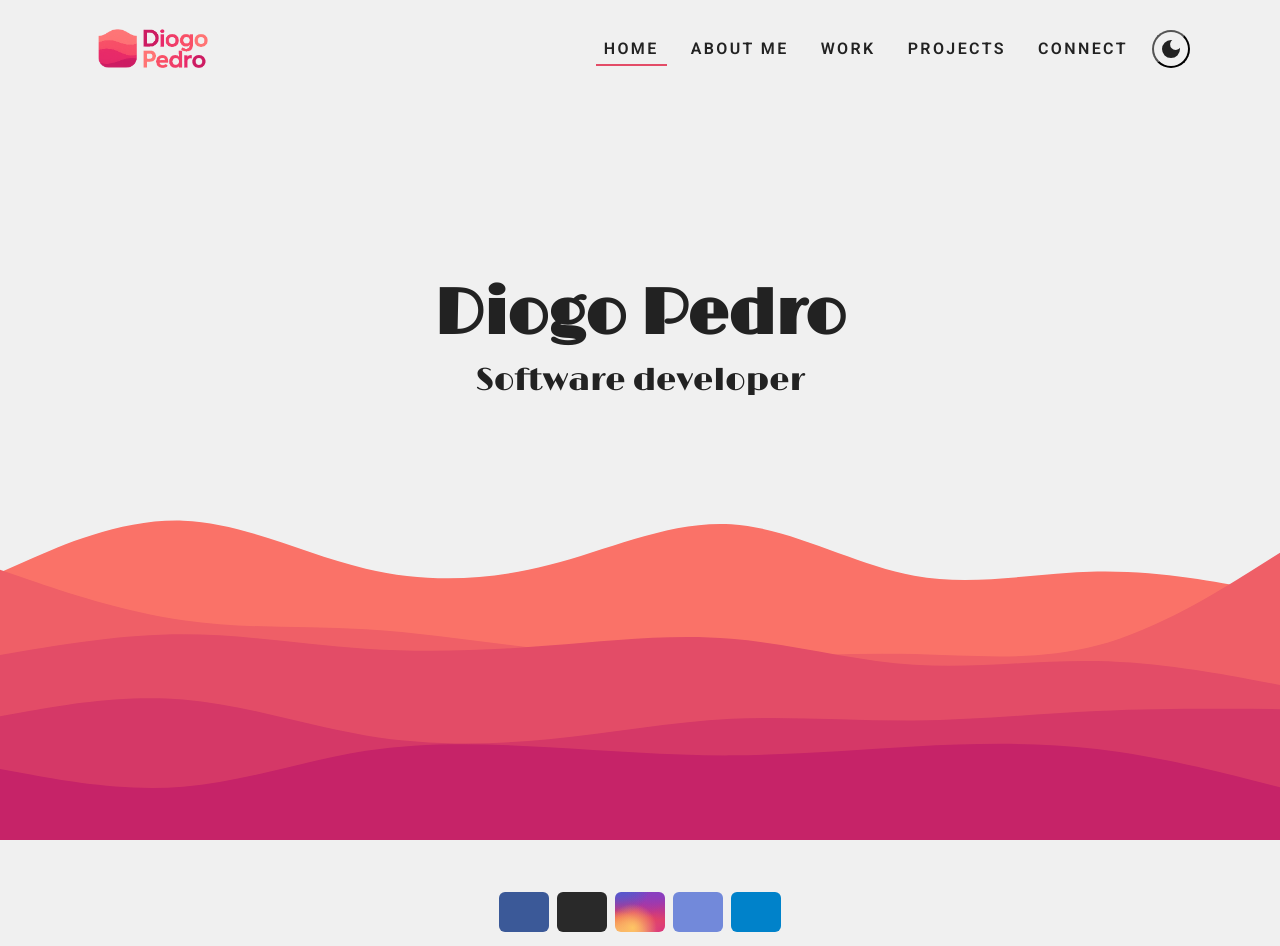
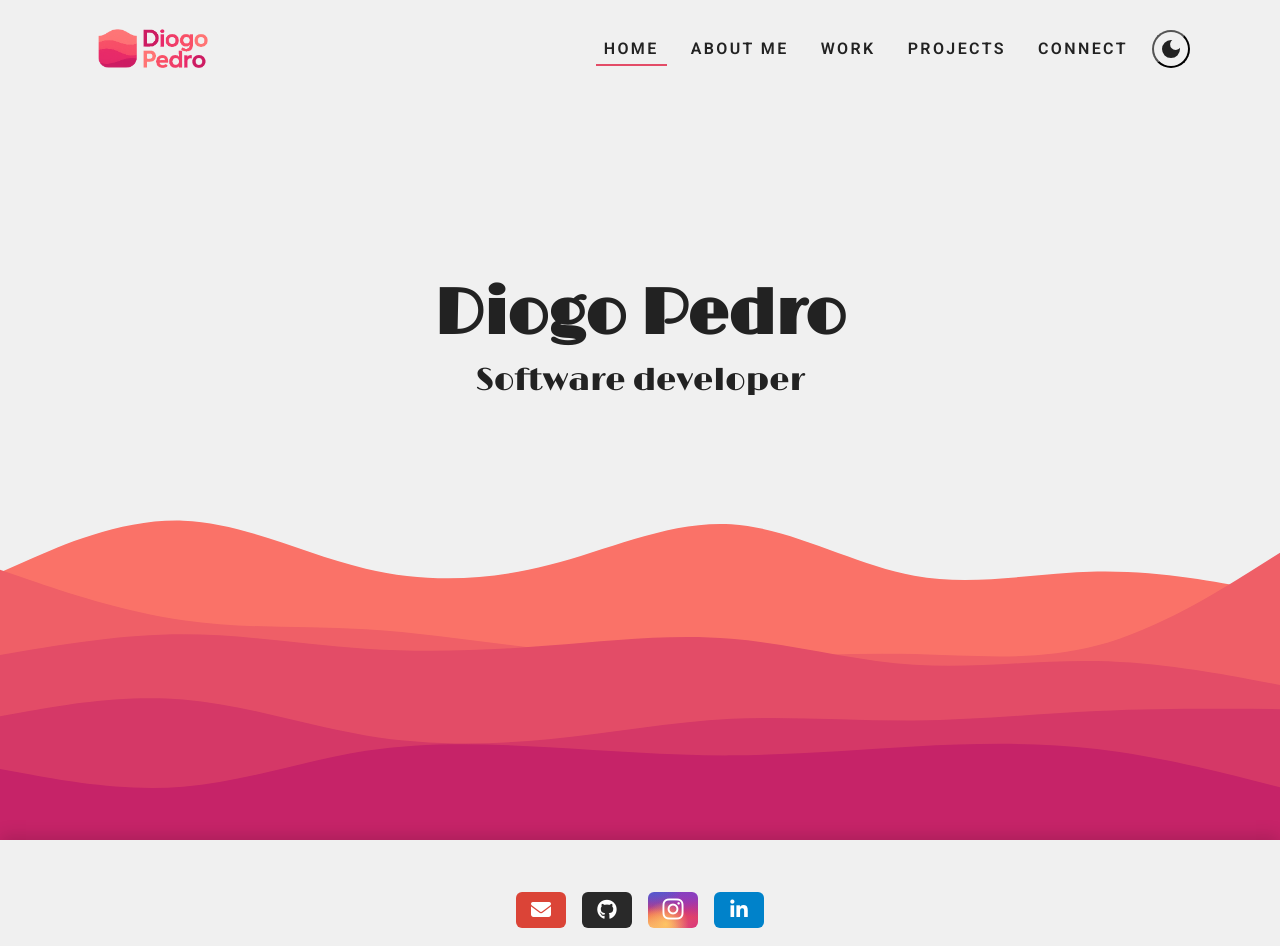
Before and after one commit to Diogoapedro/Portfolio, an Angular app: page /home in a window 1280 px wide. Shown: the top 946 px of the page. Built offline with nearby package versions, Linux system fonts and the light colour scheme.

Commit message:
Font awesome added and footbar corrected

```diff
--- a/angular.json
+++ b/angular.json
@@ -30,6 +30,7 @@
             "styles": [
               "@angular/material/prebuilt-themes/azure-blue.css",
               "node_modules/bootstrap/dist/css/bootstrap.min.css",
+              "node_modules/@fortawesome/fontawesome-free/css/all.min.css",
               "src/styles.css"
             ],
             "scripts": []
--- a/package.json
+++ b/package.json
@@ -19,6 +19,8 @@
     "@angular/platform-browser": "^19.2.0",
     "@angular/platform-browser-dynamic": "^19.2.0",
     "@angular/router": "^19.2.0",
+    "@fortawesome/angular-fontawesome": "^1.0.0",
+    "@fortawesome/fontawesome-free": "^6.7.2",
     "@popperjs/core": "^2.11.8",
     "bootstrap": "^5.3.3",
     "rxjs": "~7.8.0",
--- a/src/app/components/footbar/footbar.component.css
+++ b/src/app/components/footbar/footbar.component.css
@@ -1,16 +1,21 @@
+.footer-container {
+    background-color: var(--bkg-off-color);
+    box-shadow: 0 -4px 16px rgba(0, 0, 0, 0.15); /* top shadow */
+
+}
+
 #Social>a {
     border-style: none;
     margin: auto;
     width: 50%;
     width: 50px;
-    height: 40px;
 }
 
-#Facebook {
-    background-color: #3b5998;
+#gmail {
+    background:#DB4437;
 }
 
-#X-Twitter {
+#github {
     background-color: #292929;
 }
 
@@ -25,14 +30,7 @@
                 linear-gradient(#6559ca, #bc318f 30%, #e33f5f 50%, #f77638 70%, #fec66d 100%);;
 }
 
-#Discord {
-    background-color: #7289da;
-}
 
 #Linkedin {
     background-color: #0082ca;
 }
-
-.footer-container {
-    background-color: var(--bkg-color);
-}
--- a/src/app/components/footbar/footbar.component.html
+++ b/src/app/components/footbar/footbar.component.html
@@ -6,40 +6,32 @@
       <!-- Section: Social media -->
       <section class="my-4" id="Social">
 
-        <!-- Facebook -->
-        <a class="btn btn-primary btn-floating m-1 " id="Facebook" href="https://www.facebook.com/profile.php?id=61556391464477" target="_blank" rel="noopener noreferrer" role="button">
-          <i class="fab fa-facebook-f fa-lg "></i>
+        <!-- Gmail -->
+        <a class="btn btn-primary btn-floating m-1 mx-2 " id="gmail" href="mailto:diogoapedro02@gmail.com" target="_blank" rel="noopener noreferrer" role="button">
+          <i class="fa-solid fa-envelope fa-lg "></i>
         </a>
 
 
-        <!-- X-Twitter -->
-        <a class="btn btn-primary btn-floating m-1" id="X-Twitter" href="#!" role="button">
-          <i class="fa-brands fa-x-twitter fa-lg"></i>
+        <!-- GitHub -->
+        <a class="btn btn-primary btn-floating m-1 mx-2" id="github" href="https://github.com/Diogoapedro" target="_blank" rel="noopener noreferrer" role="button">
+          <i class="fa-brands fa-github fa-lg"></i>
         </a>
 
 
         <!-- Instagram -->
-        <a class="btn btn-primary btn-floating m-1" id="Instagram" href="https://www.instagram.com/speedcubingportugal/" target="_blank" rel="noopener noreferrer" role="button">
+        <a class="btn btn-primary btn-floating m-1 mx-2" id="Instagram" href="https://www.instagram.com/_diogo_pedro_/" target="_blank" rel="noopener noreferrer" role="button">
           <i class="fab fa-instagram fa-xl"></i>
         </a>
 
-        <!-- Discord -->
-        <a class="btn btn-primary btn-floating m-1" id="Discord" href="#!" role="button">
-          <i class="fa-brands fa-discord fa-lg"></i>
-        </a>
-
-
         <!-- Linkedin -->
-        <a class="btn btn-primary btn-floating m-1" id="Linkedin" href="https://www.linkedin.com/company/aps-associa%C3%A7%C3%A3o-portuguesa-de-speedcubing" target="_blank" rel="noopener noreferrer" role="button">
+        <a class="btn btn-primary btn-floating m-1 mx-2" id="Linkedin" href="https://www.linkedin.com/in/diogo-pedro-38ab541a7/" target="_blank" rel="noopener noreferrer" role="button">
           <i class="fab fa-linkedin-in fa-lg"></i>
         </a>
 
-        <p class="fw-semibold fs-5 my-2">Segue-nos nas redes sociais</p>
+        <p class="fs-4 fs-5 my-2">Follow me on my socials!</p>
 
       </section>
       <!-- Section: Social media -->
-
-
 
     </div>
     <!-- Grid container -->
```
Also changed, not shown: 1 other file (tests, documents, lock files or other folders).
